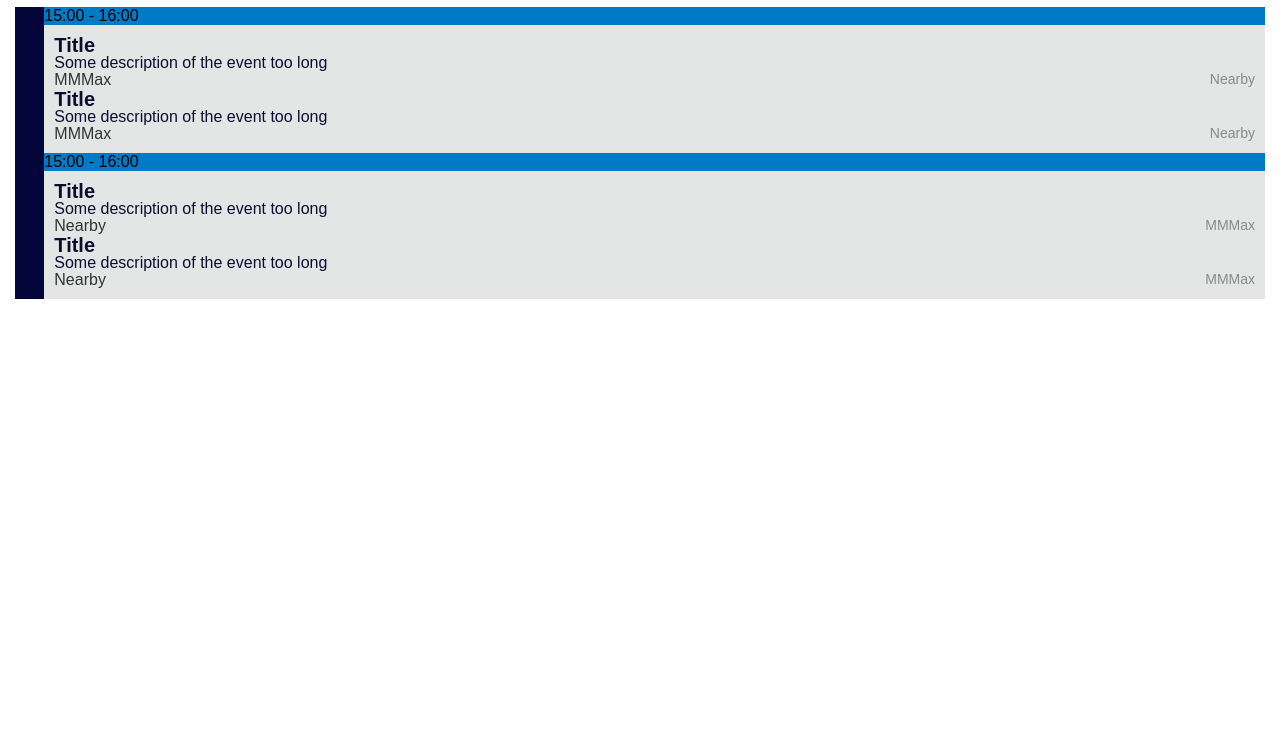
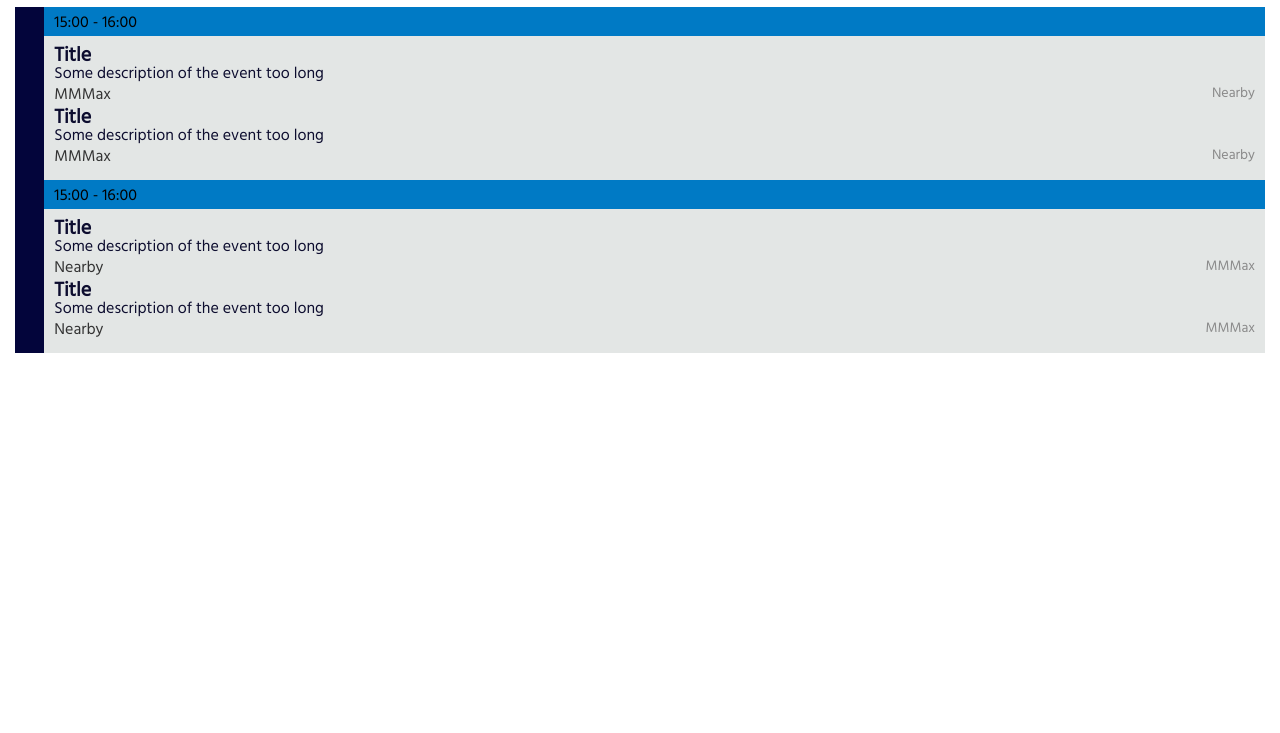
Before and after one commit to k4black/iHSE_web, a plain HTML site: page calendar.html in a window 1280 px wide. Shown: the part 123-856 px from the top of the page. Drawn offline with Linux system fonts and the light colour scheme; no server answers; a web font is replaced by a local one.

Commit message:
Small adds and refactoring

```diff
--- a/calendar.html
+++ b/calendar.html
@@ -9,6 +9,7 @@
     <title>Calendar</title>
 
     <link rel="stylesheet" href="styles/main.css">
+    <link rel="stylesheet" href="styles/index.css">
     <link rel="stylesheet" href="styles/calendar.css">
     <link href="https://fonts.googleapis.com/icon?family=Material+Icons" rel="stylesheet">
 
--- a/scripts/index.js
+++ b/scripts/index.js
@@ -21,7 +21,7 @@
  * TODO: optimize selection
  * TODO: optimize html generation
  */
-var day = document.querySelector('.day');
+var day = document.querySelector('.calendar__day');
 
 var xhttp = new XMLHttpRequest();
 
--- a/styles/calendar.css
+++ b/styles/calendar.css
@@ -78,117 +78,3 @@
 ::-webkit-scrollbar {
     display: none;
 }
-
-
-
-
-
-
-
-
-.calendar__day {
-    display: flex;
-    flex-direction: column;
-    justify-content: left;
-
-    width: 100%;
-    height: auto;
-
-
-    /*background-color: #adadad;*/
-
-}
-
-
-.time {
-    display: flex;
-    flex-direction: row;
-    justify-content: left;
-
-    background-color: #e3e6e5;
-
-
-}
-
-
-
-
-.bar {
-    width: 30px;
-    height: inherit;
-
-    background-color: #03053b;
-}
-
-
-.events {
-    display: flex;
-    flex-direction: column;
-    justify-content: left;
-    width: 100%;
-
-    /*background-color: #007ac5;*/
-
-    padding-bottom: 10px;
-}
-
-
-.events div:first-child  {
-    background-color: #007ac5;
-    margin-bottom: 10px;
-}
-
-
-
-
-.event p {
-    margin: 0;
-}
-
-.event {
-    width: 100%;
-
-    padding: 0 10px;
-    /*background-color: orange;*/
-    display: flex;
-    flex-direction: column;
-
-
-}
-
-
-
-.events hr:last-child {
-    display: none;
-}
-
-
-.event__last_line {
-    display: flex;
-    flex-direction: row;
-    justify-content: space-between;
-}
-
-.event__last_line span:first-child {
-    font-size: 16px;
-    font-weight: lighter;
-    color: #333333;
-}
-
-.event__last_line span:last-child {
-    font-size: 14px;
-    color: #8a8a8a;
-}
-
-.event__title {
-    line-height: 1em;
-    font-size: 20px;
-    font-weight: bold;
-}
-
-.event__desc {
-    overflow: hidden;
-    text-overflow: ellipsis;
-    max-height: 2em;
-    line-height: 1em;
-}
--- a/styles/index.css
+++ b/styles/index.css
@@ -43,7 +43,7 @@
 
 
 
-.day {
+.calendar__day {
     display: flex;
     flex-direction: column;
     justify-content: left;
@@ -97,6 +97,8 @@
 .events div:first-child  {
     background-color: #007ac5;
     margin-bottom: 10px;
+    padding: 8px 0 5px 10px;
+    line-height: 1em;
 }
 
 
@@ -132,11 +134,13 @@
     font-size: 16px;
     font-weight: lighter;
     color: #333333;
+    width: -webkit-fill-available;
 }
 
 .event__last_line span:last-child {
     font-size: 14px;
     color: #8a8a8a;
+    text-align: right;
 }
 
 .event__title {
```
Also changed, not shown: account.html (+1 -1 lines), credits.html (+1 -1 lines), feedback.html (+1 -1 lines), index.html (+1 -1 lines).
